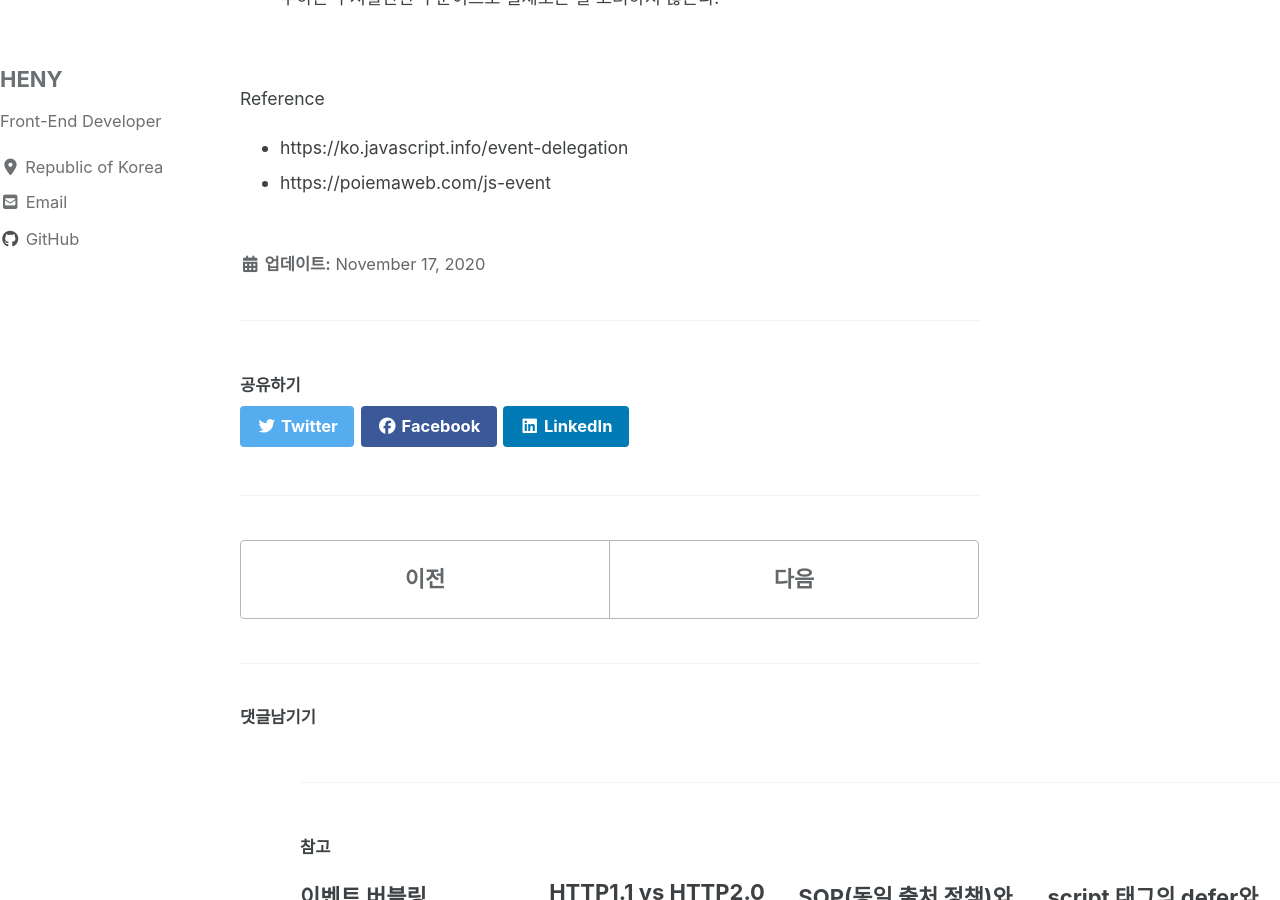
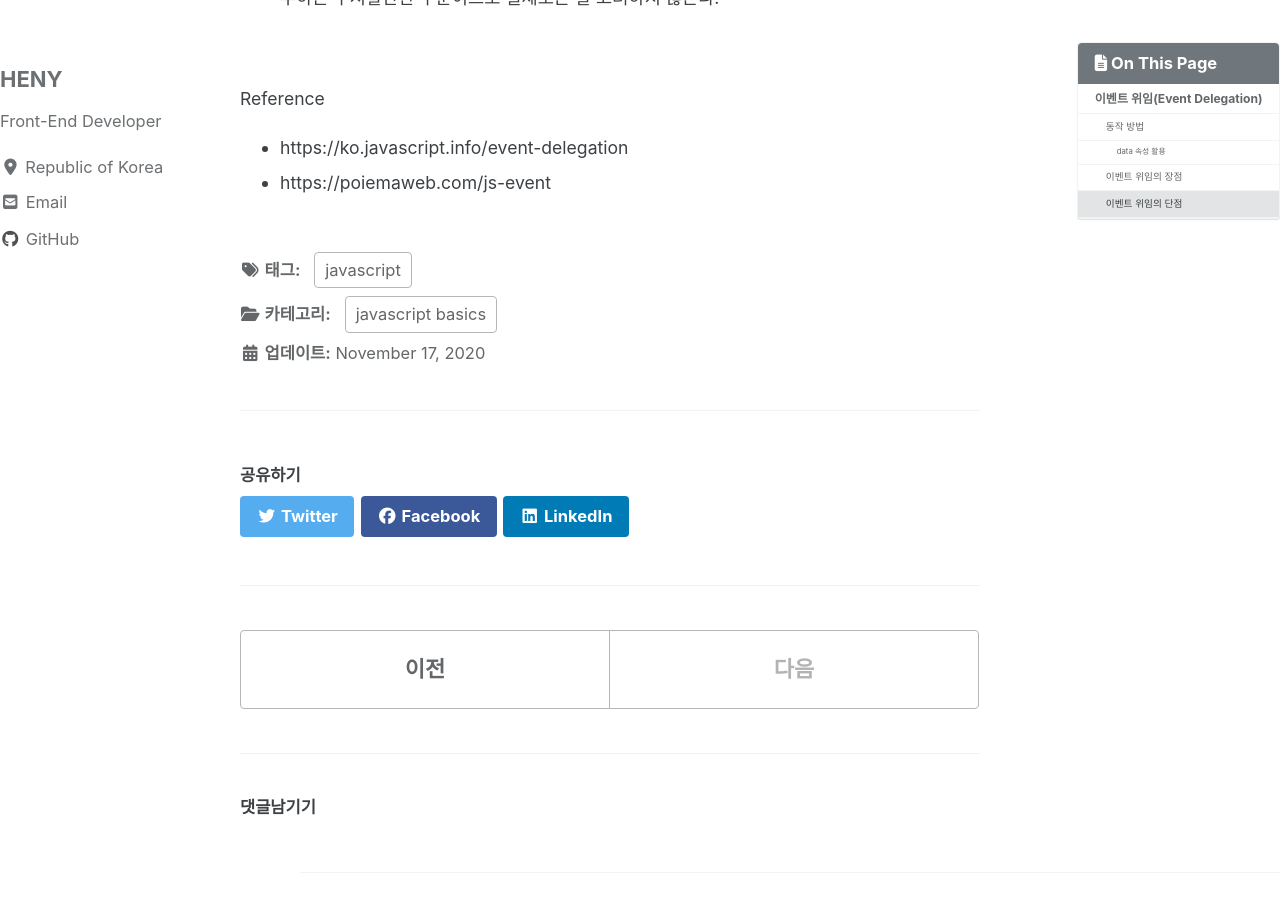
Before and after one commit to henylife/henylife.github.io, a Jekyll site: the page built from _posts/2020-11-17-event-delegation.md, in a window 1280 px wide and 900 px high, scrolled down 4200 px. Built offline with Jekyll 4.4.1, drawn with Linux system fonts in a browser that asks for light colours; cached includes are drawn as plain includes; nearby versions of some CDN libraries; comment, search, counter and statistics services are not loaded.

Commit message:
태그추가

```diff
--- a/_posts/2020-11-17-a-event-delegation.md
+++ b/_posts/2020-11-17-event-delegation.md
@@ -1,5 +1,10 @@
 ---
 title: 이벤트 위임(Event Delegation)
+category:
+- javascript basics
+tag:
+- javascript
+toc: true
 ---
 
 # 이벤트 위임(Event Delegation)
```
